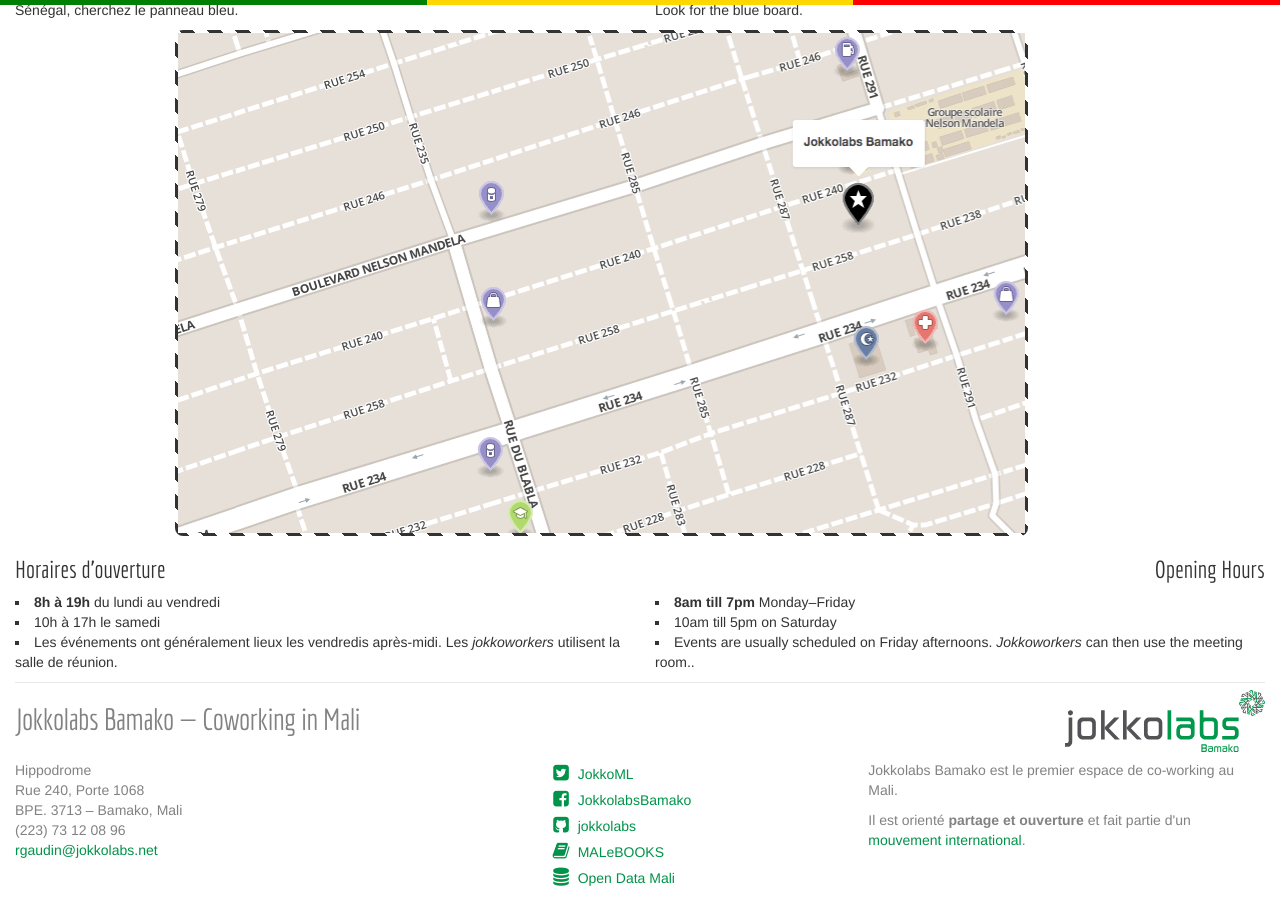
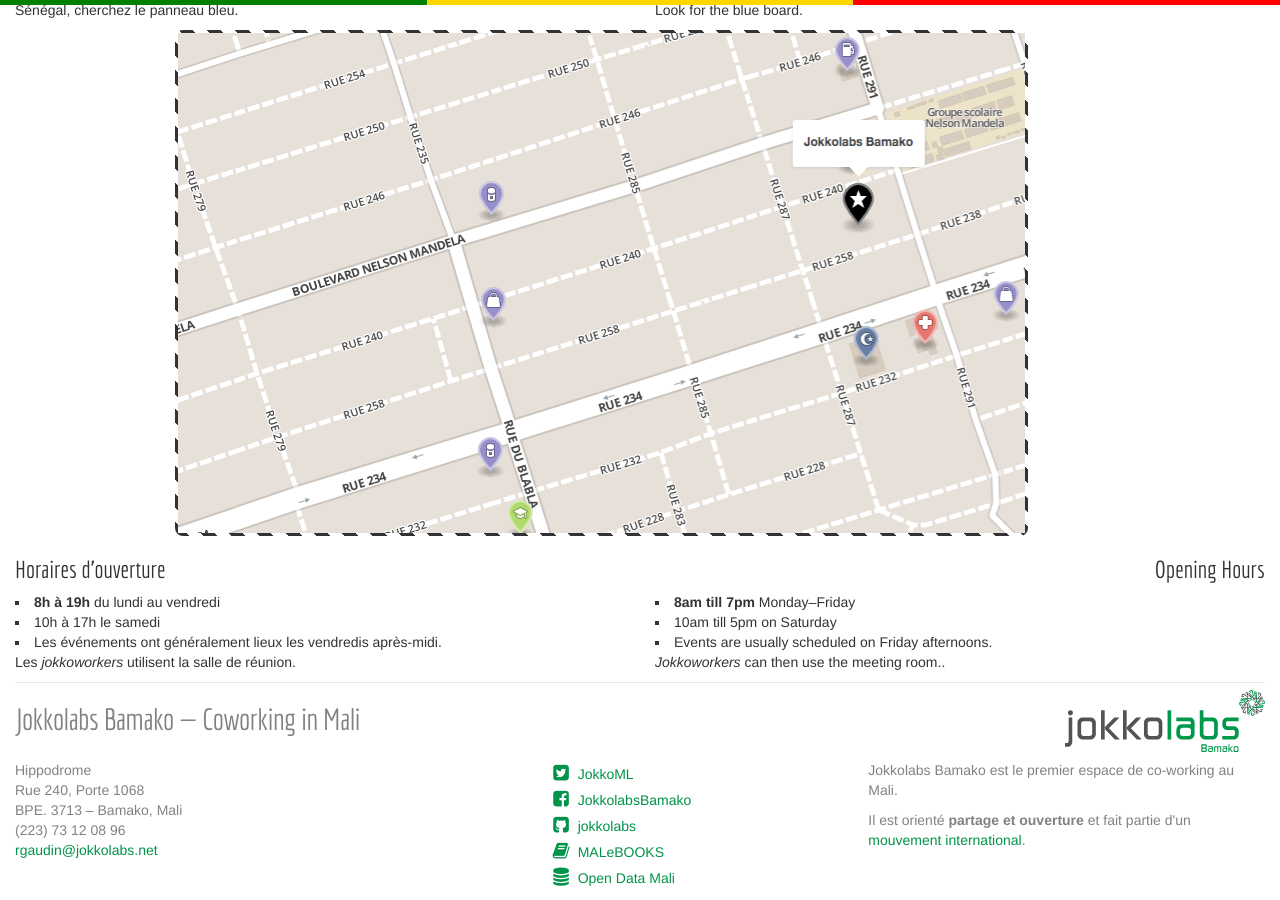
Before and after one commit to jokkolabs/jokkolabs.github.io, a Jekyll site: the page built from index.html, in a window 1280 px wide and 900 px high, scrolled down 1111 px. Built offline with Jekyll 4.4.1, drawn with Linux system fonts in a browser that asks for light colours; nearby versions of some CDN libraries.

Commit message:
:lipstick: typo

```diff
--- a/_includes/location.html
+++ b/_includes/location.html
@@ -23,7 +23,8 @@
 		<ul>
 			<li><strong>8h à 19h</strong> du lundi au vendredi</li>
 			<li>10h à 17h le samedi</li>
-			<li>Les événements ont généralement lieux les vendredis après-midi. Les <em>jokkoworkers</em> utilisent la salle de réunion.</li>
+			<li>Les événements ont généralement lieux les vendredis après-midi.<br />
+			Les <em>jokkoworkers</em> utilisent la salle de réunion.</li>
 		</ul>
     </div>
     <div class="col-xs-12 col-sm-6 col-md-6 col-lg-6 english">
@@ -31,7 +32,8 @@
         <ul>
             <li><strong>8am till 7pm</strong> Monday–Friday</li>
             <li>10am till 5pm on Saturday</li>
-            <li>Events are usually scheduled on Friday afternoons. <em>Jokkoworkers</em> can then use the meeting room..</li>
+            <li>Events are usually scheduled on Friday afternoons.<br />
+            <em>Jokkoworkers</em> can then use the meeting room..</li>
         </ul>
     </div>
 </div>
```
